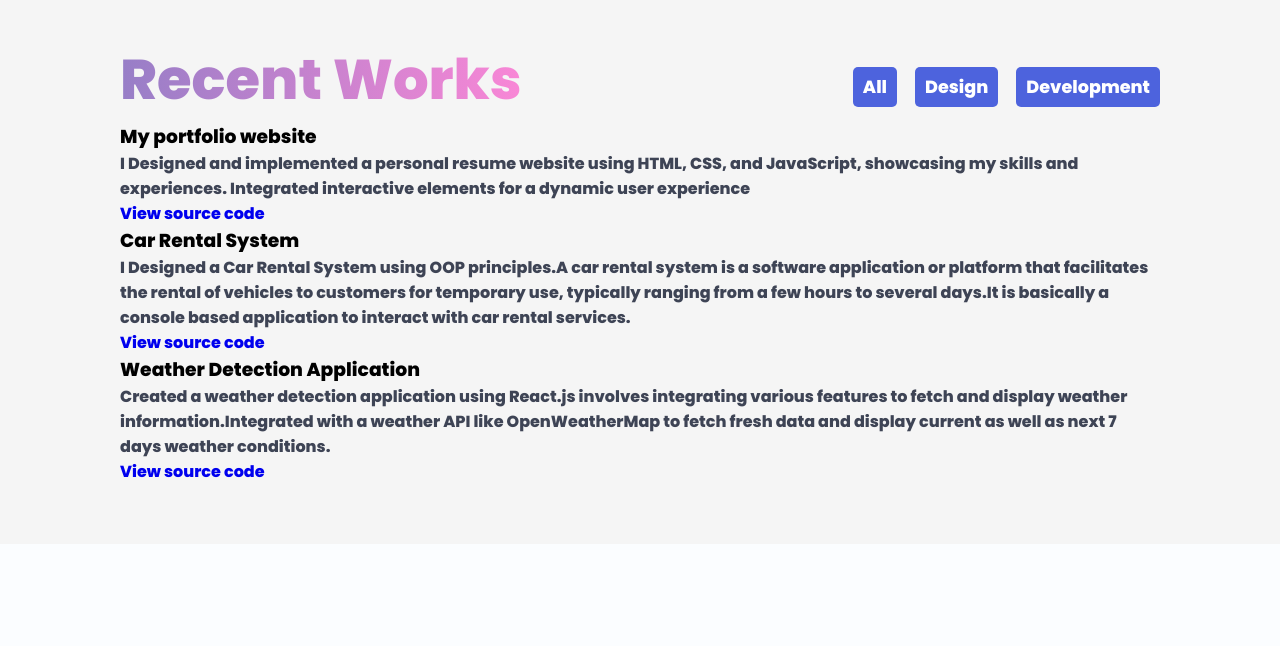
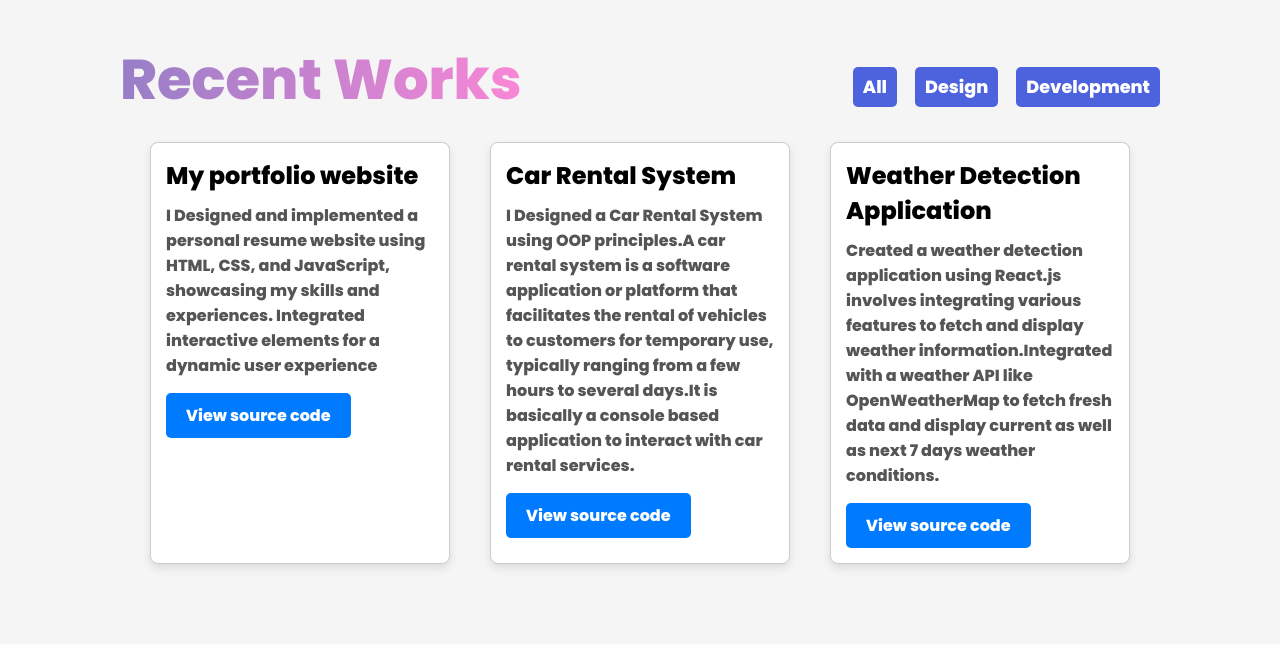
Before and after one commit to Prajapat-Mohit111/Portfolio-website, a plain HTML site: page index.html in a window 1280 px wide. Shown: the part 2580-3226 px from the top of the page. Drawn offline with nearby package versions, Linux system fonts and the light colour scheme.

Commit message:
Update style.css

```diff
--- a/css/style.css
+++ b/css/style.css
@@ -613,7 +613,7 @@ h2 strong {
 /*========= Portfolio Gallery =========*/
 
 
-.portfolio-item {
+/* .portfolio-item {
     position: relative;
     cursor: pointer;
 }
@@ -633,7 +633,7 @@ h2 strong {
     top: 25px;
     right: 25px;
     bottom: 25px;
-    background-color: rgba(16, 16, 16, .5);
+    background-color: rgba(54, 53, 53, 0.5);
     transition: .5s;
     transform: scale(1.15);
     opacity: 0;
@@ -654,7 +654,7 @@ h2 strong {
 
 .product-title h4,
 .product-title p{
-    color: #FFF;
+    color: #ec2828;
 }
 
 .portfolio-item:hover .portfolio-item-content{
@@ -666,9 +666,115 @@ h2 strong {
 .portfolio-item:hover .portfolio-title{
     bottom: 30%;
     opacity: 1;
+} */
+
+/* project responsive*/
+
+
+@import url("https://fonts.googleapis.com/css2?family=Alata&family=Josefin+Sans:wghte600&family=Lato&family=Poppins&display=swap");
+
+* {
+    margin: 0;
+    padding: 0;
+    box-sizing: border-box;
 }
 
-/* project responsive*/
+body {
+    background-color: #271717;
+    font-family: "Poppins", sans-serif;
+}
+
+.hero-container-porjects h1{
+    align-items: center;
+    justify-content: center;
+    text-align: center;
+    padding-top: 30px;
+    margin-left: 20px;
+    animation: slideDown 1s ease forwards;
+    animation-delay:  0.5s;
+    opacity: 0;
+}
+
+
+/* ==== animations ====== */
+
+@keyframes slideDown {
+    0% {
+        transform: translateY(-100px);
+        opacity: 0;
+    }
+    100% {
+        transform: translateY(0);
+        opacity: 1;
+    }
+}
+
+/* Styles for hero container */
+.hero-container-projects {
+  text-align: center;
+  padding: 50px;
+  background-color: #f2f2f2; /* Set your desired background color */
+}
+
+/* Styles for heading */
+.hero-container-projects h1 {
+  font-size: 36px;
+  margin-bottom: 20px;
+}
+
+/* Styles for projects section */
+.projects {
+  display: flex;
+  flex-wrap: wrap;
+  justify-content: center;
+}
+
+/* Styles for project cards */
+.project-card {
+  width: 300px;
+  margin: 20px;
+  padding: 15px;
+  border: 1px solid #ccc;
+  border-radius: 8px;
+  background-color: #fff; /* Set your desired card background color */
+  box-shadow: 0 4px 8px rgba(0, 0, 0, 0.1);
+  transition: transform 0.3s ease-in-out; /* Add smooth hover effect */
+}
+
+.project-card:hover {
+  transform: scale(1.05); /* Increase size on hover */
+}
+
+/* Styles for project card content */
+.project-card h3 {
+  font-size: 24px;
+  margin-bottom: 10px;
+}
+
+.project-card p {
+  font-size: 16px;
+  color: #555;
+  margin-bottom: 15px;
+}
+
+.project-card a {
+  display: inline-block;
+  padding: 10px 20px;
+  background-color: #007bff; /* Set your desired button color */
+  color: #fff;
+  text-decoration: none;
+  border-radius: 5px;
+  transition: background-color 0.3s ease-in-out;
+}
+
+.project-card a:hover {
+  background-color: #0056b3; /* Change color on hover */
+}
+
+
+
+
+
 
 .filter-wrap{
     flex-direction: row;
```
